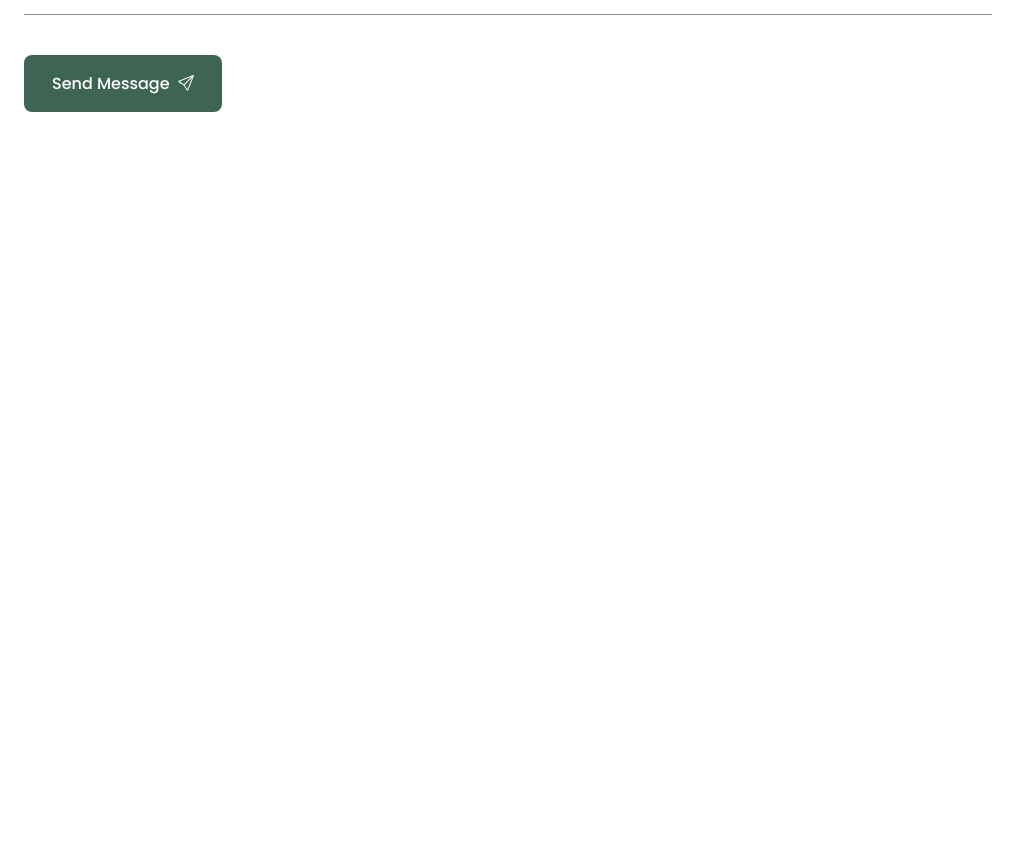
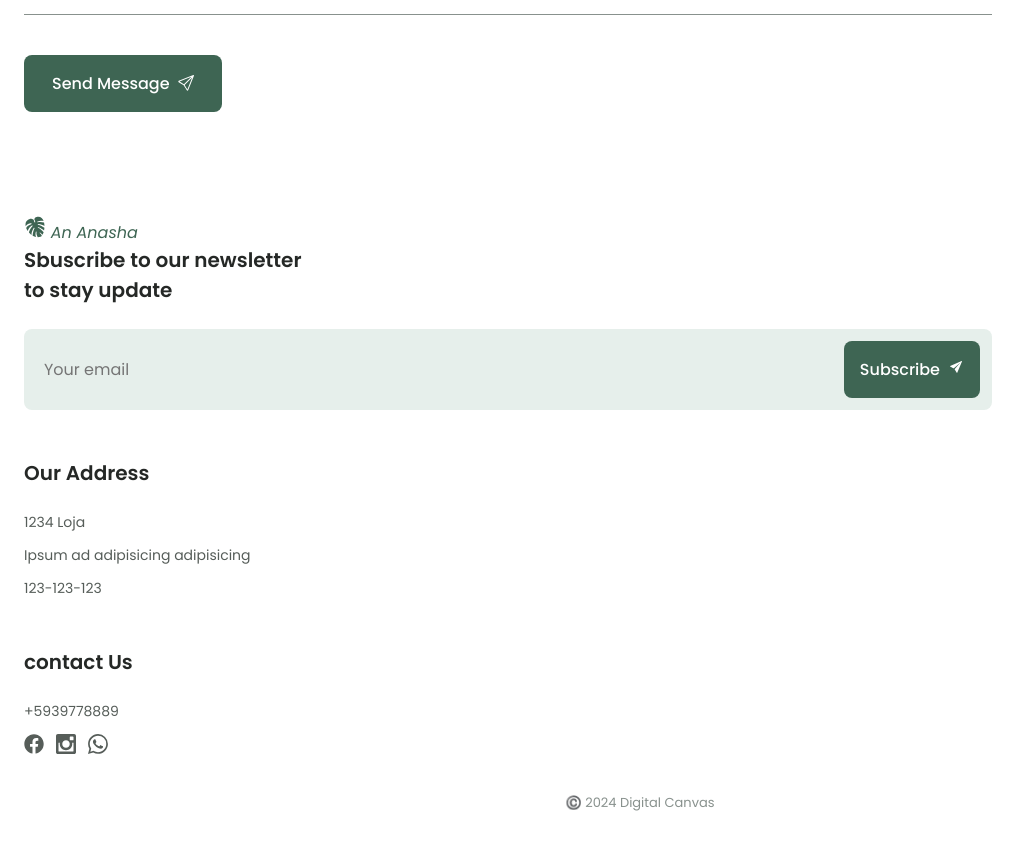
Before and after one commit to ElJeringas/Plant-Website, a React (Create React App) app: page / in a window 1280 px wide. Shown: the part 4668-5513 px from the top of the page, without its empty margins (0-1031 px from the left). Before the commit the page ends 4796 px from the top, so only its background shows below. Built offline with nearby package versions, Linux system fonts and the light colour scheme.

Commit message:
footer section and styling

```diff
--- a/src/App.js
+++ b/src/App.js
@@ -7,6 +7,7 @@ import Steps from './container/Steps/Steps';
 import Products from './container/Products/Products';
 import Questions from './container/FAQs/Questions';
 import Contact from './container/Contacts/Contact';
+import Footer from './components/Footer/Footer';
 const App = () => {
   return (
     <div>
@@ -17,6 +18,7 @@ const App = () => {
       <Products/>
       <Questions/>
       <Contact/>
+      <Footer/>
     </div>
   )
 }
--- /dev/null
+++ b/src/components/Footer/Footer.css
@@ -0,0 +1,72 @@
+.footer__container{
+    row-gap: 3rem;
+}
+
+.footer__logo{
+    display: inline-flex;
+    align-items: center;
+    column-gap: .5rem;
+    color: var(--title-color);
+    letter-spacing: -1px;
+    margin-bottom: var(--mb-2-5);
+}
+.footer__logo-icon{
+    font: 1.15rem;
+    color: var(--first-color);
+}
+
+.footer__title{
+    font-size: var(--h3-font-size);
+    margin-bottom: var(--mb-1-5);
+}
+
+.footer__subscribe{
+    background-color: var(--first-color-lighten);
+    padding: .75rem;
+    display: flex;
+    justify-content: space-between;
+    border-radius: .5rem;
+}
+
+.footer__input{
+    width: 70%;
+    padding: 0 .5rem;
+    background: none;
+    border: none;
+    outline: none;
+}
+
+.footer__button{
+    padding: 1rem;
+}
+
+.footer__data{
+    display: grid;
+    row-gap: .75rem;
+}
+
+.footer__information{
+    font-size: var(--small-font-size);
+}
+
+.footer__social{
+    display: inline-flex;
+    column-gap: .75rem;
+}
+
+.footer__social-link{
+    font-size: 1rem;
+    color: var(--text-color);
+    transition: .3s ease;
+}
+
+.footer__social-link:hover{
+    transform: translateY(-.25rem);
+}
+
+.footer__copy{
+    text-align: center;
+    font-size: var(--smaller-font-size);
+    color: var(--text-color-light);
+    margin: 2rem 0 1rem;
+}
--- /dev/null
+++ b/src/components/Footer/Footer.jsx
@@ -0,0 +1,57 @@
+import React from 'react';
+import { GiMonsteraLeaf } from "react-icons/gi";
+import { IoIosSend } from "react-icons/io";
+import './Footer.css';
+import { FaFacebook } from 'react-icons/fa';
+import { ImInstagram } from 'react-icons/im';
+import { BsWhatsapp } from 'react-icons/bs';
+
+const Footer = () => {
+  return (
+    <footer className='footer section'>
+        <div className='footer__container container grid'>
+            <div className='footer__content'>
+                <i className='footer__logo-icon'><GiMonsteraLeaf size={22}/> An Anasha</i>
+                <h3 className='footer__title'>
+                    Sbuscribe to our newsletter<br/>to stay update
+                </h3>
+                <div className='footer__subscribe'>
+                    <input type='email' placeholder='Your email' className='footer__input'/>
+                    <button className='button button--flex footer__button'>
+                        Subscribe
+                        <i className='button__icon'><IoIosSend/></i>
+                    </button>
+                </div>
+            </div>
+            <div className='footer__content'>
+                <h3 className='footer__title'>Our Address</h3>
+                <ul className='footer__data'>
+                    <li className='footer__information'>1234 Loja</li>
+                    <li className='footer__information'>Ipsum ad adipisicing adipisicing </li>
+                    <li className='footer__information'>123-123-123</li>
+                </ul>
+            </div>
+            <div className='footer__content'>
+                <h3 className='footer__title'>contact Us</h3>
+                <ul className='footer__data'>
+                    <li className='footer__information'>+5939778889</li>
+                    <div className='footer__social'>
+                        <a href='' className='footer__social-link'>
+                            <i className='footer__icon'><FaFacebook size={20}/></i>
+                        </a>
+                        <a href='' className='footer__social-link'>
+                            <i className='footer__icon'><ImInstagram size={20}/></i>
+                        </a>
+                        <a href='' className='footer__social-link'>
+                            <i className='footer__icon'><BsWhatsapp size={20}/></i>
+                        </a>
+                    </div>
+                </ul>
+            </div>
+        </div>
+        <p className='footer__copy'>©️ 2024 Digital Canvas</p>
+    </footer>
+  )
+}
+
+export default Footer
--- a/src/container/FAQs/Questions.css
+++ b/src/container/FAQs/Questions.css
@@ -16,7 +16,7 @@
     background-color: var(--container-color);
     border-radius: .25rem;
     overflow: hidden; /* Ensure content is hidden when collapsed */
-    transition: max-height 0.4s ease, background-color 0.4s ease;
+    transition: max-height 0.5s ease, background-color 0.5s ease;
 }
 
 .questions__item-title {
```
